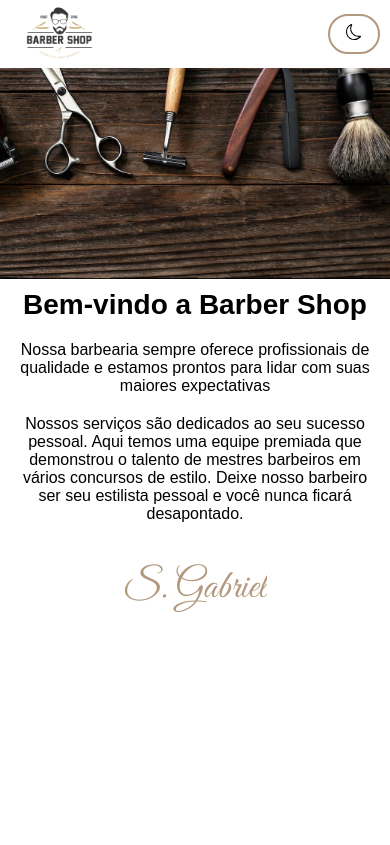
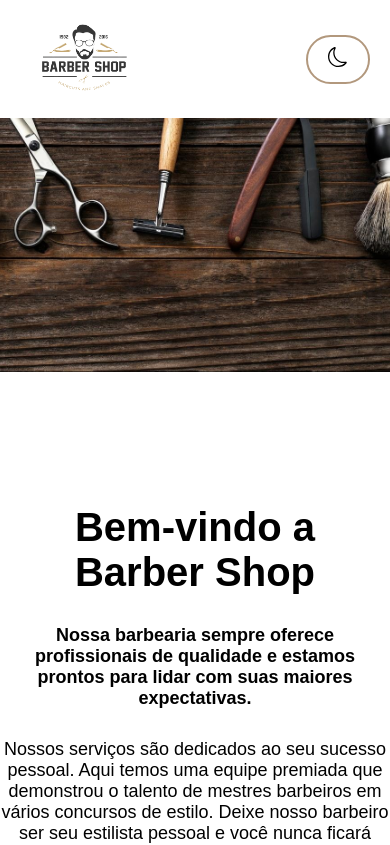
Before and after one commit to GabrielFR-Dev/Landing-page-Barbearia, a Next.js app in the folder landing-page-barbearia/: page / in a window 390 px wide. Shown: the top 845 px of the page. Built offline with nearby package versions, Linux system fonts and the light colour scheme.

Commit message:
projeto finalizado
Estilizei a página, fiz algumas alterações no código e coloquei responsividade no projeto utilizando media query

```diff
--- a/landing-page-barbearia/src/app/globals.css
+++ b/landing-page-barbearia/src/app/globals.css
@@ -6,6 +6,7 @@
   box-sizing: border-box;
   overflow-x: hidden;
   font-family: 'Poppins', sans-serif;
+
 }
 
 
--- a/landing-page-barbearia/src/app/page.js
+++ b/landing-page-barbearia/src/app/page.js
@@ -29,9 +29,9 @@ export default function Home() {
         <main className={estilos.container_conteudo}>
           <h1>Bem-vindo a Barber Shop</h1>
 
-          <p className={estilos.paragrafo}> Nossa barbearia sempre oferece profissionais de qualidade e estamos prontos para lidar com suas maiores expectativas</p>
+          <p className={estilos.paragrafo}> Nossa barbearia sempre oferece profissionais de qualidade e estamos prontos para lidar com suas maiores expectativas.</p>
 
-          <p className={estilos.paragrafo}> Nossos serviços são dedicados ao seu sucesso pessoal. Aqui temos uma equipe premiada que demonstrou o talento de mestres barbeiros em vários concursos de estilo. Deixe nosso barbeiro ser seu estilista pessoal e você nunca ficará desapontado.</p>
+          <p className={estilos.paragrafo2}> Nossos serviços são dedicados ao seu sucesso pessoal. Aqui temos uma equipe premiada que demonstrou o talento de mestres barbeiros em vários concursos de estilo. Deixe nosso barbeiro ser seu estilista pessoal e você nunca ficará desapontado.</p>
 
             <p className={estilos.fonte_assinatura}>
               S. Gabriel
--- a/landing-page-barbearia/src/app/page.module.css
+++ b/landing-page-barbearia/src/app/page.module.css
@@ -64,7 +64,7 @@
 .container_conteudo h1 {
     font-size: 40px;
 }
-.paragrafo {
+.paragrafo, .paragrafo2 {
     font-size: 18px;
 }
 
@@ -88,42 +88,77 @@
 .escuro .container_topo .img {
     filter: invert(1) brightness(2);
 }
-.escuro .container_conteudo h1, .escuro .container_conteudo .paragrafo {
+.escuro .container_conteudo h1, .escuro .container_conteudo .paragrafo, .escuro .container_conteudo .paragrafo2 {
     color: var(--fundo-claro);
 }
 
 
-@media (max-width: 500px) {
+
+
+@media (min-width: 701px){
     .container_topo {
-        padding: 0px 10px;
+     padding: 10px 20px;
     }
-    .topo {
-        max-height: 8vh;
+    .container_conteudo{
+     height: 90vh;
+     max-width: 900px;
     }
-    .img {
-        width: 100px;
-        height: 100px;
+    .paragrafo{
+     font-weight: 600;
     }
-    .container_topo div button {
-        padding: 8px 16px;
-        font-size: 16px;
+ }
+
+
+
+
+@media (min-width: 701px) and (max-width: 1024px) {
+    .container_topo {
+     padding: 25px 20px;
     }
-    .banner {
-        height: 25vh;
+    .container_conteudo{
+     height: 90vh;
+     max-width: 600px;
     }
-    .container_conteudo {
-        height: auto;
-        padding: 10px;
-        gap: 20px;
+    .paragrafo{
+     font-weight: 600;
     }
-    .container_conteudo h1 {
-        font-size: 28px;
+ }
+
+
+
+@media (min-width: 551px) and (max-width: 700px) {
+    .container_topo {
+     padding: 25px 20px;
     }
-    .paragrafo {
-        font-size: 16px;
+    .container_conteudo{
+     height: 90vh;
+     max-width: 550px;
     }
-    .fonte_assinatura {
-        margin-top: 20px;
-        font-size: 40px;
+    .paragrafo{
+     font-weight: 600;
     }
+
+
+ }
+
+
+
+@media (min-width: 100px) and (max-width: 550px) {
+   .container_topo {
+    padding: 17px 20px;
+   }
+   .container_conteudo h1, .paragrafo{
+    max-width: 380px;
+   }
+   .container_conteudo{
+    height: 90vh;
+   }
+   .paragrafo{
+    font-weight: 600;
+   }
+   .paragrafo2 {
+    width: 400px;
+   }
+
+
 }
```
